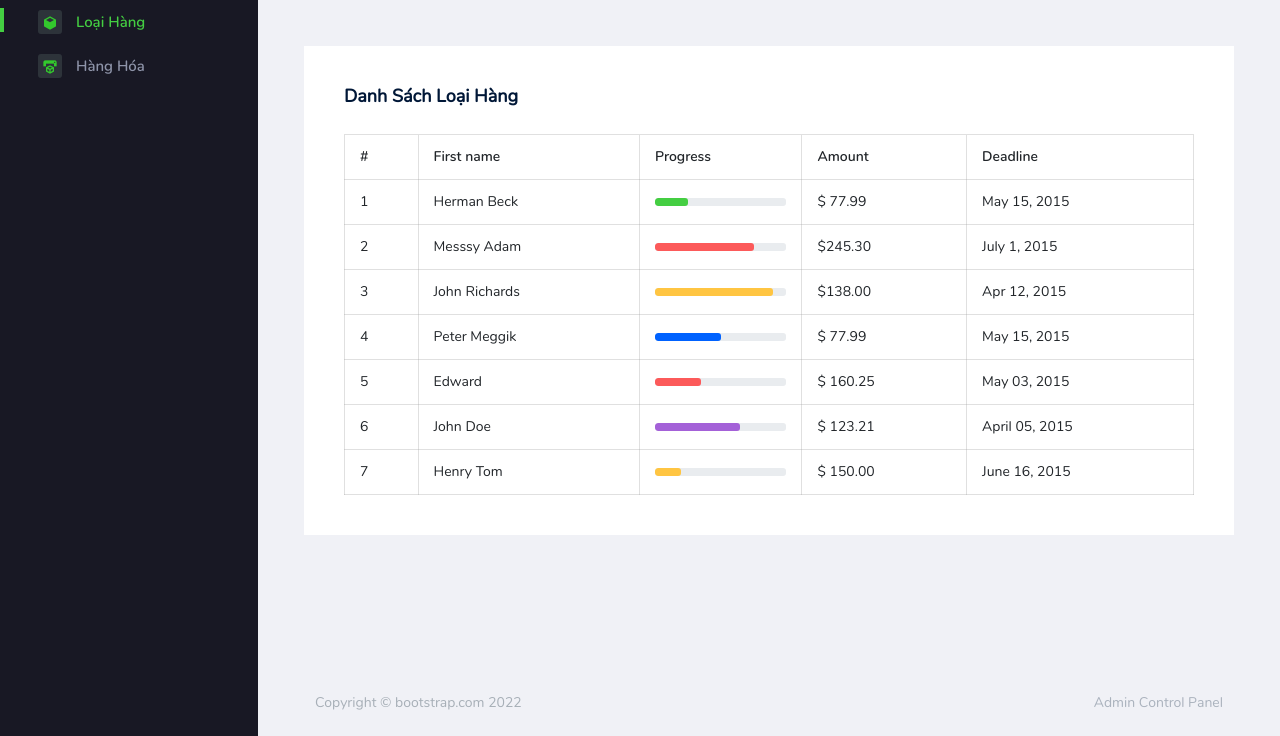
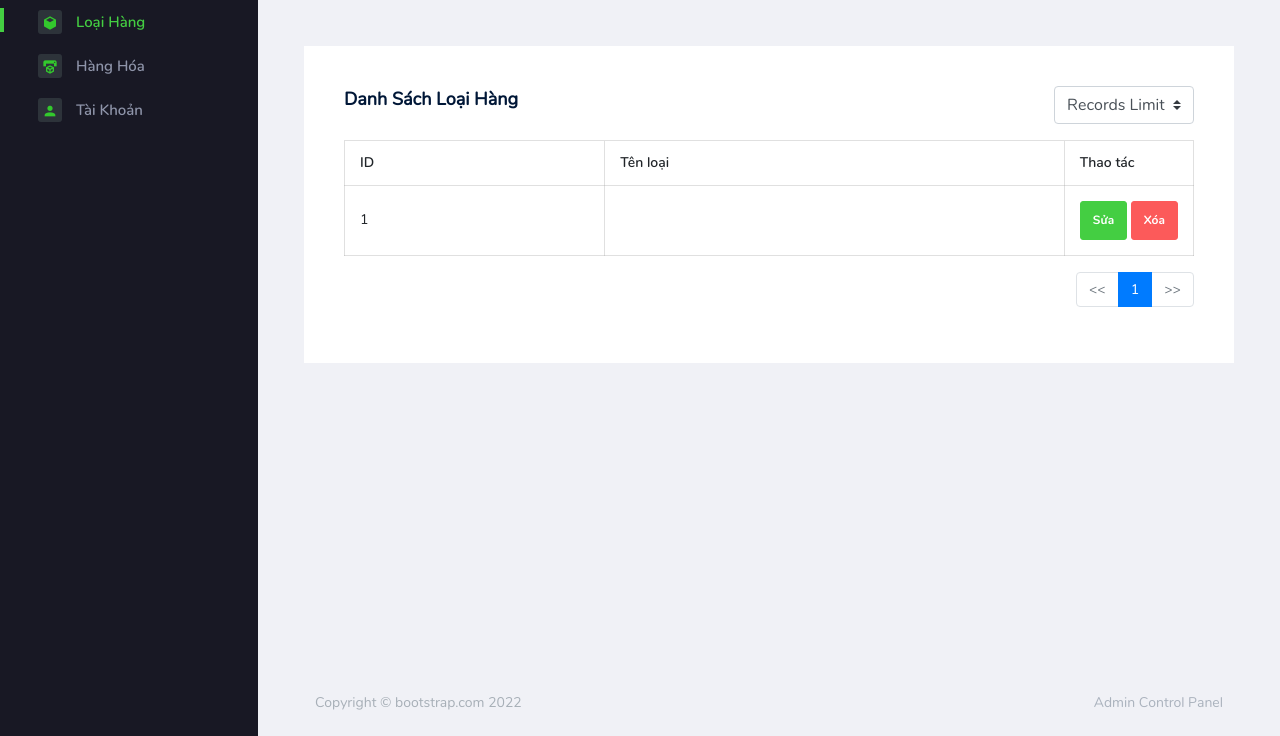
Before and after one commit to dnhuy4869/xshop2-php, a PHP site: page /admin/index.php in a window 1280 px wide. Shown: the part 64-800 px from the top of the page. Run offline with PHP 8.4, Linux system fonts and the light colour scheme; tables that the repository leaves empty or names only in its code hold one stand-in row (values such as "Sample post"); data that the repository does not hold is empty.

Commit message:
paginate table

```diff
--- a/admin/index.php
+++ b/admin/index.php
@@ -21,6 +21,7 @@
     <link rel="stylesheet" href="assets/css/style.css">
     <!-- End layout styles -->
     <link rel="shortcut icon" href="assets/images/favicon.png" />
+    <script src="https://ajax.googleapis.com/ajax/libs/jquery/3.5.1/jquery.min.js"></script>
 </head>
 
 <body>
@@ -229,6 +230,12 @@
                                 'href' => "index.php?tab=2&act=listHH",
                                 "icon" => "mdi mdi-printer-3d menu-icon"
                             ],
+                            (object) [
+                                'tab' => 3,
+                                'displayName' => 'Tài Khoản',
+                                'href' => "index.php?tab=3&act=listTK",
+                                "icon" => "mdi mdi-account menu-icon"
+                            ],
                         ];
 
                         $tab = 1;
@@ -255,6 +262,9 @@
             </nav>
             <!-- partial -->
             <?php
+                include "../models/pdo.php";
+                include "../models/loaiHang.php";
+
                 $act = "listLH";
 
                 if (isset($_GET['act'])) {
@@ -263,7 +273,6 @@
 
                 switch ($act) {
                     case "listLH": {
-
                         include "loaiHang/list.php";
                         break;
                     }
--- a/admin/loaiHang/list.php
+++ b/admin/loaiHang/list.php
@@ -1,107 +1,97 @@
+<?php
+    if(isset($_POST['records-limit'])){
+        $_SESSION['records-limit'] = $_POST['records-limit'];
+    }
+
+    $limit = isset($_SESSION['records-limit']) ? $_SESSION['records-limit'] : 5;
+    $page = (isset($_GET['page']) && is_numeric($_GET['page']) ) ? $_GET['page'] : 1;
+    $paginationStart = ($page - 1) * $limit;
+    $listLH = pdo_query("SELECT * FROM loaihang LIMIT $paginationStart, $limit");
+
+    // Get total records
+    $sql = pdo_query("SELECT count(id) AS id FROM loaihang");
+    $allRecrods = $sql[0]['id'];
+
+    // Calculate total pages
+    $totoalPages = ceil($allRecrods / $limit);
+
+    // Prev + Next
+    $prev = $page - 1;
+    $next = $page + 1;
+?>
+
 <div class="main-panel">
     <div class="content-wrapper">
         <div class="row">
             <div class="col-lg-12 grid-margin stretch-card">
                 <div class="card">
                     <div class="card-body">
-                        <h4 class="card-title">Danh sách loại hàng</h4>
+                        <div class="d-flex justify-content-between align-items-center">
+                            <h4 class="card-title">Danh sách loại hàng</h4>
+
+                            <!-- Select dropdown -->
+                            <div class="d-flex flex-row-reverse bd-highlight mb-3">
+                                <form action="index.php?tab=1?act=listLH" method="post">
+                                    <select name="records-limit" id="records-limit" class="custom-select">
+                                        <option disabled selected>Records Limit</option>
+                                        <?php foreach([5,7,10,12] as $limit) : ?>
+                                        <option
+                                            <?php if(isset($_SESSION['records-limit']) && $_SESSION['records-limit'] == $limit) echo 'selected'; ?>
+                                            value="<?= $limit; ?>">
+                                            <?= $limit; ?>
+                                        </option>
+                                        <?php endforeach; ?>
+                                    </select>
+                                </form>
+                            </div>
+                        </div>
+
                         <table class="table table-bordered">
                             <thead>
                                 <tr>
-                                    <th> # </th>
-                                    <th> First name </th>
-                                    <th> Progress </th>
-                                    <th> Amount </th>
-                                    <th> Deadline </th>
+                                    <th> ID </th>
+                                    <th> Tên loại </th>
+                                    <th style="width: 8.33%"> Thao tác </th>
                                 </tr>
                             </thead>
                             <tbody>
-                                <tr>
-                                    <td> 1 </td>
-                                    <td> Herman Beck </td>
-                                    <td>
-                                        <div class="progress">
-                                            <div class="progress-bar bg-success" role="progressbar" style="width: 25%"
-                                                aria-valuenow="25" aria-valuemin="0" aria-valuemax="100"></div>
-                                        </div>
-                                    </td>
-                                    <td> $ 77.99 </td>
-                                    <td> May 15, 2015 </td>
-                                </tr>
-                                <tr>
-                                    <td> 2 </td>
-                                    <td> Messsy Adam </td>
-                                    <td>
-                                        <div class="progress">
-                                            <div class="progress-bar bg-danger" role="progressbar" style="width: 75%"
-                                                aria-valuenow="75" aria-valuemin="0" aria-valuemax="100"></div>
-                                        </div>
-                                    </td>
-                                    <td> $245.30 </td>
-                                    <td> July 1, 2015 </td>
-                                </tr>
-                                <tr>
-                                    <td> 3 </td>
-                                    <td> John Richards </td>
-                                    <td>
-                                        <div class="progress">
-                                            <div class="progress-bar bg-warning" role="progressbar" style="width: 90%"
-                                                aria-valuenow="90" aria-valuemin="0" aria-valuemax="100"></div>
-                                        </div>
-                                    </td>
-                                    <td> $138.00 </td>
-                                    <td> Apr 12, 2015 </td>
-                                </tr>
-                                <tr>
-                                    <td> 4 </td>
-                                    <td> Peter Meggik </td>
-                                    <td>
-                                        <div class="progress">
-                                            <div class="progress-bar bg-primary" role="progressbar" style="width: 50%"
-                                                aria-valuenow="50" aria-valuemin="0" aria-valuemax="100"></div>
-                                        </div>
-                                    </td>
-                                    <td> $ 77.99 </td>
-                                    <td> May 15, 2015 </td>
-                                </tr>
-                                <tr>
-                                    <td> 5 </td>
-                                    <td> Edward </td>
-                                    <td>
-                                        <div class="progress">
-                                            <div class="progress-bar bg-danger" role="progressbar" style="width: 35%"
-                                                aria-valuenow="35" aria-valuemin="0" aria-valuemax="100"></div>
-                                        </div>
-                                    </td>
-                                    <td> $ 160.25 </td>
-                                    <td> May 03, 2015 </td>
-                                </tr>
-                                <tr>
-                                    <td> 6 </td>
-                                    <td> John Doe </td>
-                                    <td>
-                                        <div class="progress">
-                                            <div class="progress-bar bg-info" role="progressbar" style="width: 65%"
-                                                aria-valuenow="65" aria-valuemin="0" aria-valuemax="100"></div>
-                                        </div>
-                                    </td>
-                                    <td> $ 123.21 </td>
-                                    <td> April 05, 2015 </td>
-                                </tr>
-                                <tr>
-                                    <td> 7 </td>
-                                    <td> Henry Tom </td>
-                                    <td>
-                                        <div class="progress">
-                                            <div class="progress-bar bg-warning" role="progressbar" style="width: 20%"
-                                                aria-valuenow="20" aria-valuemin="0" aria-valuemax="100"></div>
-                                        </div>
-                                    </td>
-                                    <td> $ 150.00 </td>
-                                    <td> June 16, 2015 </td>
-                                </tr>
+                                <?php
+                                    foreach ($listLH as $lh) {
+                                        $editHref = "index.php?tab=1&act=editLH&id=".$lh["id"];
+                                        $deleteHref = "index.php?tab1&act=deleteLH&id=".$lh["id"];
+                                        echo '<tr>
+                                                <td> '.$lh["id"].' </td>
+                                                <td> '.$lh["tenLoaiHang"].' </td>
+                                                <td>
+                                                    <a href='.$editHref.'><input type="button" class="btn btn-success" value="Sửa"></input></a>
+                                                    <a href='.$deleteHref.'><input type="button" class="btn btn-danger" value="Xóa"></input></a>
+                                                </td>
+                                              </tr>';
+                                    }
+                                ?>
                             </tbody>
                         </table>
+
+                        <!-- Pagination -->
+                        <nav class="mt-3 float-right">
+                            <ul class="pagination justify-content-center">
+                                <li class="page-item text-center <?php if($page <= 1){ echo 'disabled'; } ?>">
+                                    <a class="page-link"
+                                        href="<?php if($page <= 1){ echo '#'; } else { echo "?page=" . $prev; } ?>"><<</a>
+                                </li>
+
+                                <?php for($i = 1; $i <= $totoalPages; $i++ ): ?>
+                                <li class="page-item <?php if($page == $i) {echo 'active'; } ?>">
+                                    <a class="page-link" href="index.php?page=<?= $i; ?>"> <?= $i; ?> </a>
+                                </li>
+                                <?php endfor; ?>
+
+                                <li class="page-item text-center <?php if($page >= $totoalPages) { echo 'disabled'; } ?>">
+                                    <a class="page-link"
+                                        href="<?php if($page >= $totoalPages){ echo '#'; } else {echo "?page=". $next; } ?>">>></a>
+                                </li>
+                            </ul>
+                        </nav>
                     </div>
                 </div>
             </div>
@@ -120,4 +110,11 @@
         </div>
     </footer>
     <!-- partial -->
+    <script>
+    $(document).ready(function() {
+        $('#records-limit').change(function() {
+            $('form').submit();
+        })
+    });
+    </script>
 </div>
--- a/models/loaiHang.php
+++ b/models/loaiHang.php
@@ -1,3 +1,7 @@
 <?php
-
+    function loaiHang_loadAll() {
+        $sql = "select * from loaihang order by id";
+        $listLH = pdo_query($sql);
+        return $listLH;
+    }
 ?>
```
